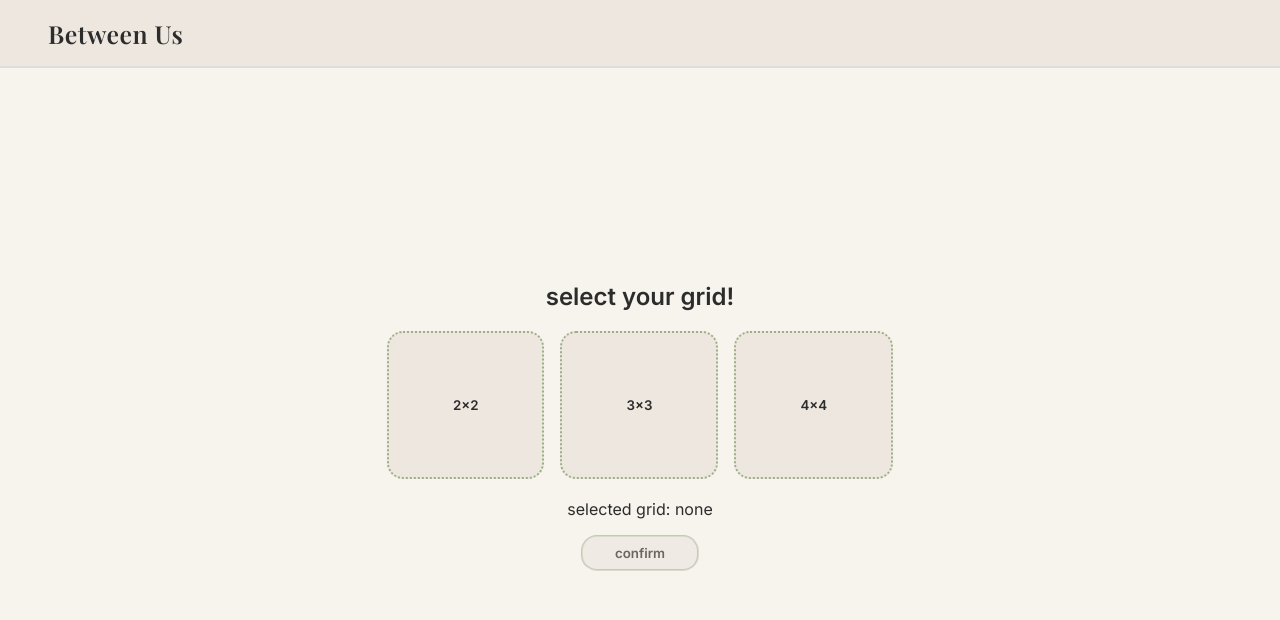
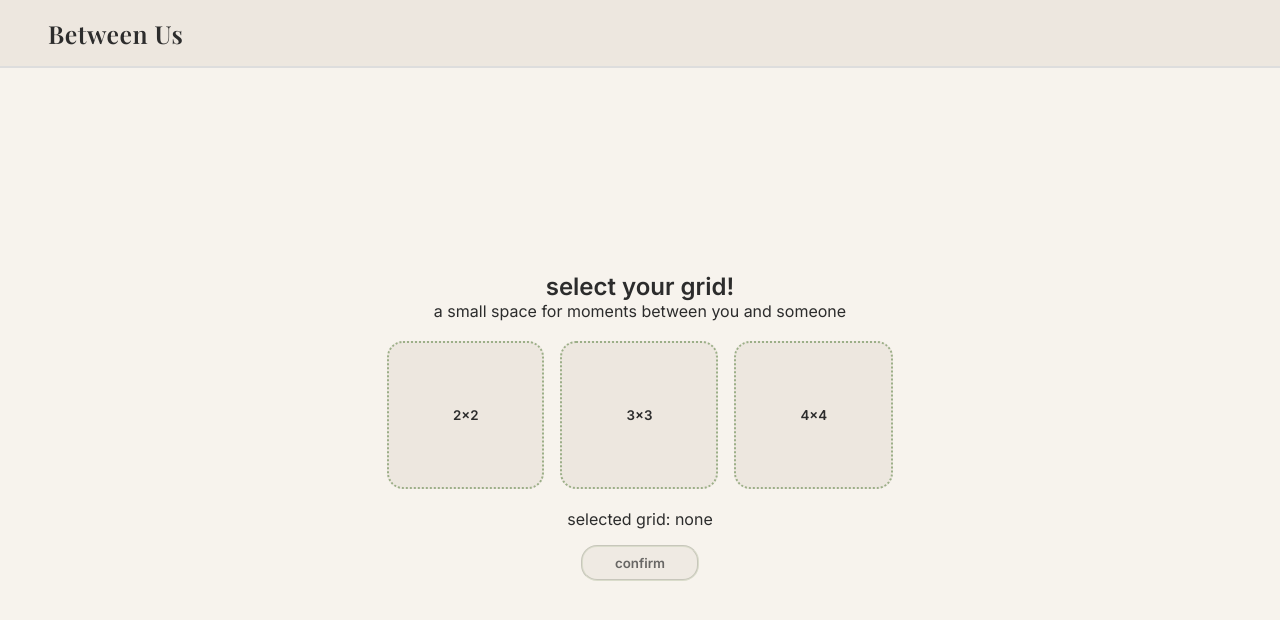
Before and after one commit to kabedont/BetweenUs, a React (Vite) app in the folder BetweenUs/: page / in a window 1280 px wide. Shown: the top 620 px of the page. Built offline with nearby package versions, Linux system fonts and the light colour scheme.

Commit message:
Add tagline in GridSelection page
Signed-off-by: kabedont <jjenniferjosephina@outlook.com>

```diff
--- a/BetweenUs/src/components/GridSelection.jsx
+++ b/BetweenUs/src/components/GridSelection.jsx
@@ -8,6 +8,7 @@ function GridSelection({onConfirm}){
     return(
         <>
         <h2 className="question">select your grid!</h2>
+        <p className="tagline">a small space for moments between you and someone</p>
 
         <div className="button-group">
             <button className={`grid-option ${grid === "2x2" ? "selected" : ""}`}
```
